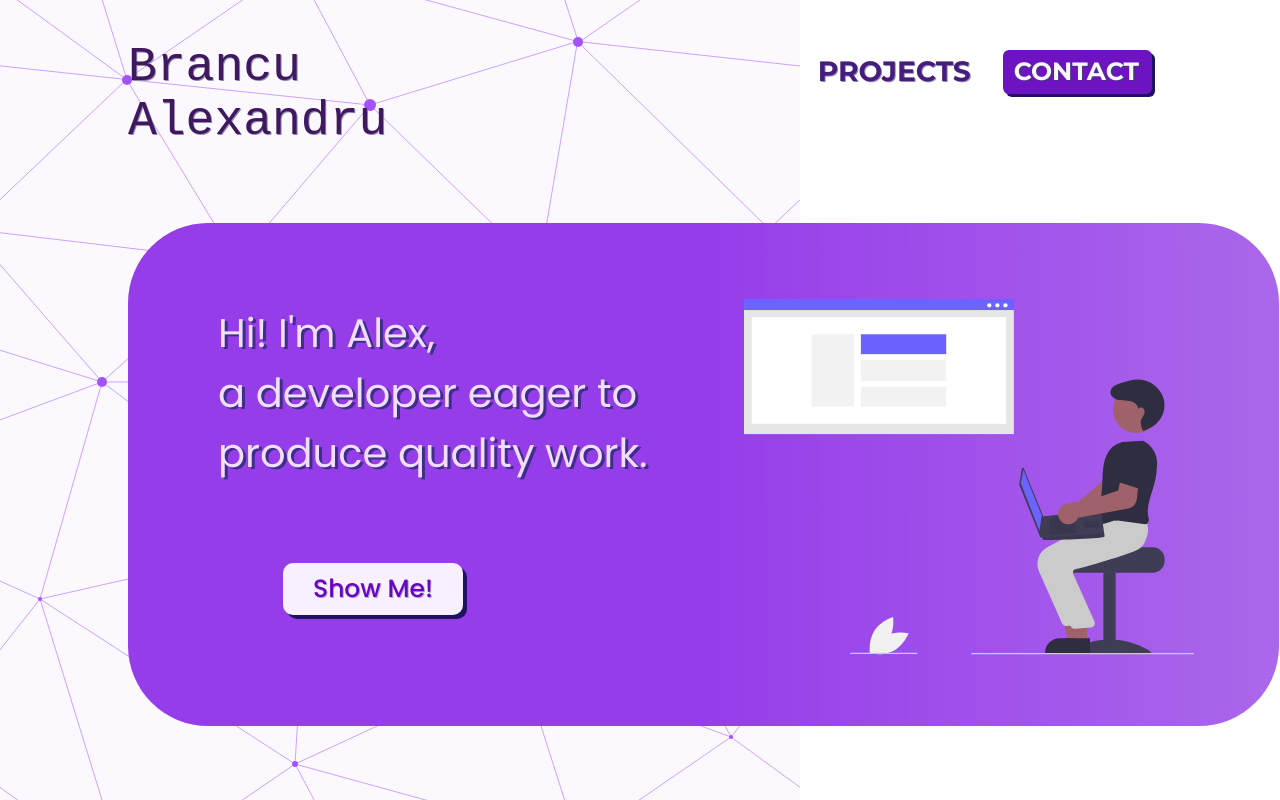
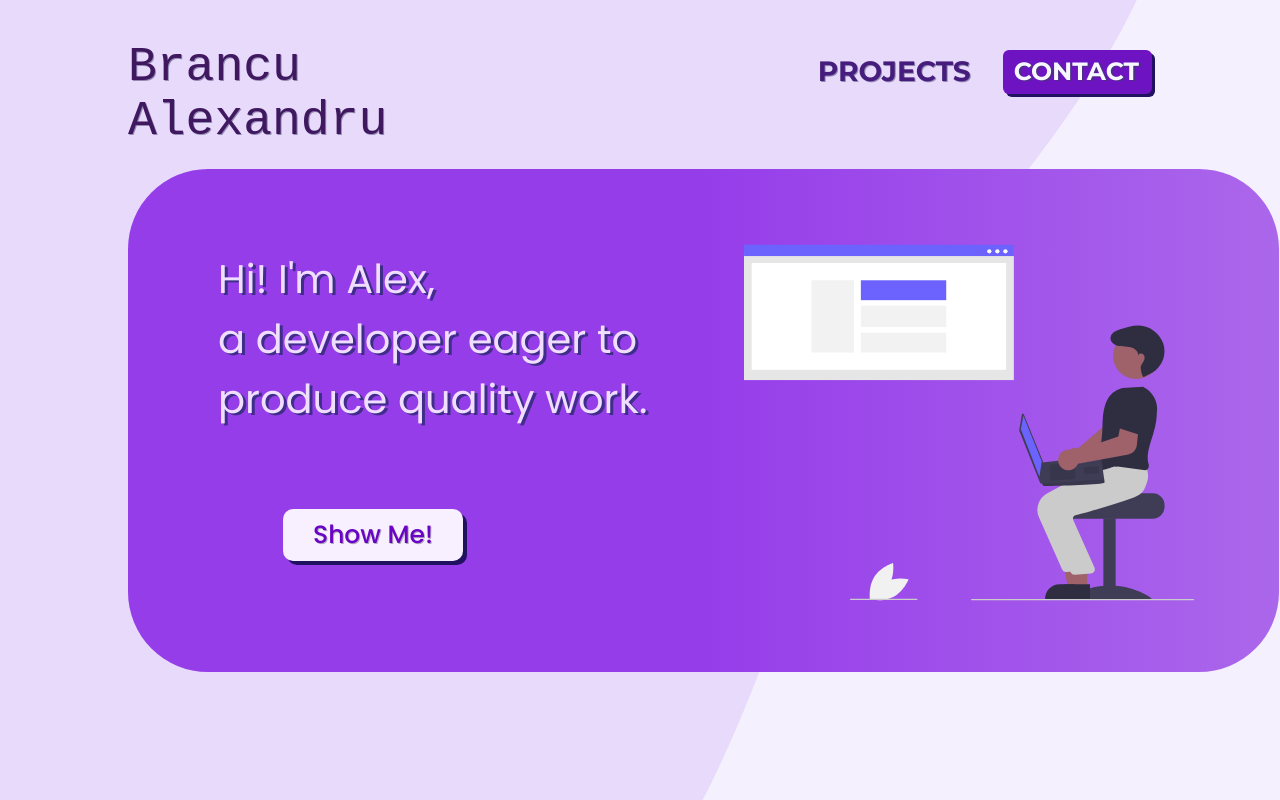
Before and after one commit to BrancuAlexandru/Portfolio-Website, a React app: page / in a window 1280 px wide. Shown: the top 800 px of the page. Built offline with nearby package versions, Linux system fonts and the light colour scheme.

Commit message:
changed svg background, fixed some bugs

```diff
--- a/src/App.js
+++ b/src/App.js
@@ -24,31 +24,17 @@ class App extends React.Component {
 const Background = () => {
   return(
     <div className="Background">
-      <svg xmlns='http://www.w3.org/2000/svg' width='800' height='800' viewBox='0 0 800 800'>
-        <rect fill='#fbf9fe' width='800' height='800'/>
-        <g fill='none' stroke='#CEA0FF' strokeWidth='1'>
-          <path d='M769 229L1037 260.9M927 880L731 737 520 660 309 538 40 599 295 764 126.5 879.5 40 599-197 493 102 382-31 229 126.5 79.5-69-63'/>
-          <path d='M-31 229L237 261 390 382 603 493 308.5 537.5 101.5 381.5M370 905L295 764'/>
-          <path d='M520 660L578 842 731 737 840 599 603 493 520 660 295 764 309 538 390 382 539 269 769 229 577.5 41.5 370 105 295 -36 126.5 79.5 237 261 102 382 40 599 -69 737 127 880'/>
-          <path d='M520-140L578.5 42.5 731-63M603 493L539 269 237 261 370 105M902 382L539 269M390 382L102 382'/>
-          <path d='M-222 42L126.5 79.5 370 105 539 269 577.5 41.5 927 80 769 229 902 382 603 493 731 737M295-36L577.5 41.5M578 842L295 764M40-201L127 80M102 382L-261 269'/>
-        </g>
-        <g fill='#A452FF'>
-          <circle cx='769' cy='229' r='4'/>
-          <circle cx='539' cy='269' r='5'/>
-          <circle cx='603' cy='493' r='5'/>
-          <circle cx='731' cy='737' r='2'/>
-          <circle cx='520' cy='660' r='5'/>
-          <circle cx='309' cy='538' r='5'/>
-          <circle cx='295' cy='764' r='3'/>
-          <circle cx='40' cy='599' r='2'/>
-          <circle cx='102' cy='382' r='5'/>
-          <circle cx='127' cy='80' r='5'/>
-          <circle cx='370' cy='105' r='6'/>
-          <circle cx='578' cy='42' r='5'/>
-          <circle cx='237' cy='261' r='4'/>
-          <circle cx='390' cy='382' r='5'/>
-        </g>
+      <svg xmlns="http://www.w3.org/2000/svg" width="1600" height="2547.66" viewBox="0 0 1600 2547.66">
+          <g mask="url(&quot;#SvgjsMask1164&quot;)" fill="none">
+              <rect width="1600" height="2547.66" x="0" y="0" fill="rgba(245, 240, 253, 1)"></rect>
+              <path d="M0,1324.056C242.277,1299.181,437.852,1118.366,604.719,940.961C745.734,791.04,776.987,580.855,871.181,397.855C971.414,203.121,1178.964,49.901,1176.087,-169.096C1173.155,-392.29,984.618,-559.329,856.208,-741.908C712.946,-945.605,623.577,-1240.893,381.418,-1298.991C137.939,-1357.405,-64.959,-1107.473,-299.24,-1019.119C-510.957,-939.275,-749.888,-943.316,-928.848,-804.852C-1130.088,-649.15,-1344.633,-449.756,-1363.111,-195.986C-1381.528,56.941,-1140.163,242.388,-1021.418,466.466C-911.194,674.465,-870.442,922.544,-690.16,1073.91C-498.884,1234.507,-248.45,1349.565,0,1324.056" fill="#e7dafa"></path>
+              <path d="M1600 3675.254C1761.419 3667.132 1907.879 3570.37 2020.732 3454.6710000000003 2120.69 3352.193 2126.029 3197.482 2190.63 3069.732 2258.89 2934.746 2419.99 2834.414 2410.733 2683.434 2401.489 2532.659 2266.701 2417.303 2145.131 2327.642 2038.343 2248.883 1898.958 2252.718 1772.451 2212.685 1642.464 2171.551 1523.097 2054.3469999999998 1391.255 2089.08 1259.413 2123.813 1206.5430000000001 2278.748 1120.437 2384.456 1037.324 2486.489 922.181 2569.89 894.76 2698.602 866.677 2830.421 929.541 2959.056 970.682 3087.4 1017.303 3232.837 1039.54 3394.173 1151.1480000000001 3498.428 1271.092 3610.469 1436.074 3683.503 1600 3675.254" fill="#ffffff"></path>
+          </g>
+          <defs>
+              <mask id="SvgjsMask1164">
+                  <rect width="1600" height="2547.66" fill="#ffffff"></rect>
+              </mask>
+          </defs>
       </svg>
     </div>
   )
--- a/src/style.scss
+++ b/src/style.scss
@@ -24,8 +24,8 @@ html {
   flex-direction: column;
   font-family: 'Poppins', sans-serif;
   font-weight: 300;
+  user-select: none;
   overflow: hidden;
-  user-select: none;
 }
 
 section {
@@ -75,6 +75,8 @@ a {
   display: flex;
   flex-direction: row !important;
   width: 100%;
+  height: 169px;
+  z-index: 1;
   .name {
     margin: 40px 275px 75px 0;
     color: #3f185f;
```
Also changed, not shown: 1 other file (tests, documents, lock files or other folders).
